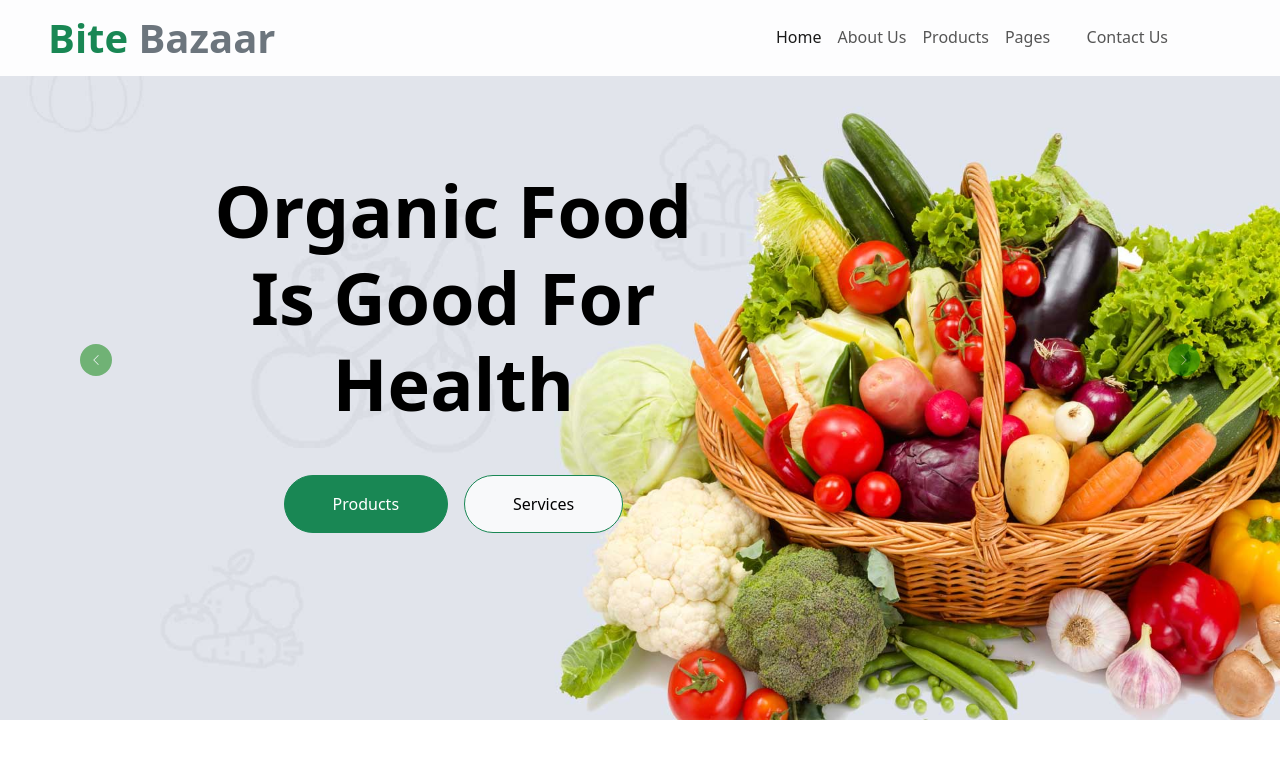
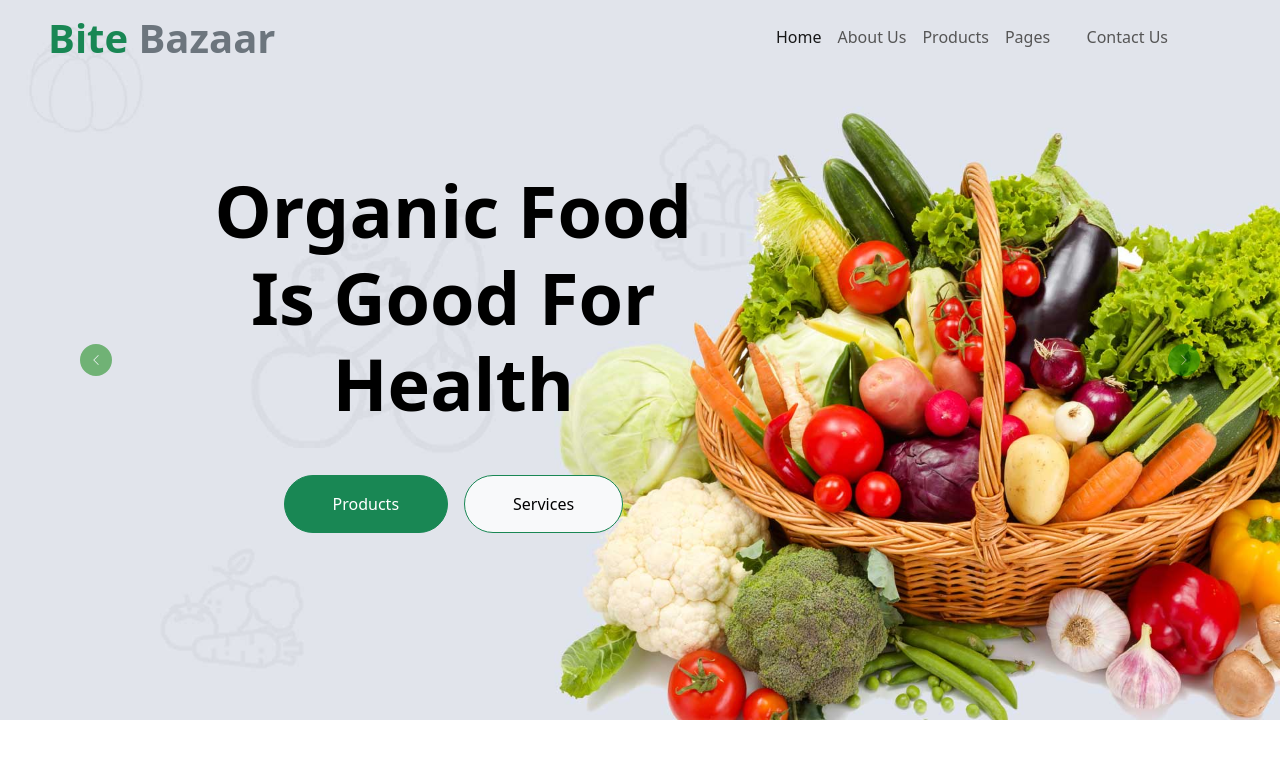
Before and after one commit to Ijazliaqat/Final_Bootcamp_Project, a React (Create React App) app: page / in a window 1280 px wide. Shown: the top 758 px of the page. Built offline with nearby package versions, Linux system fonts and the light colour scheme.

Commit message:
#commenct changs in architecture

```diff
--- a/src/componets/header/header.css
+++ b/src/componets/header/header.css
@@ -1,6 +1,13 @@
+.fixed-top {
+    height: 80px;
+    position: fixed;
+    top: 0;
+    left: 0;
+    right: 0;
+    transition: background-color 0.5s ease-in-out;
+}
 
-.fixed-top {
-    transition: .5s;
+.fixed-top.scrolled {
     background-color: rgb(253, 253, 254);
 }
 
--- a/src/componets/header/header.jsx
+++ b/src/componets/header/header.jsx
@@ -1,10 +1,27 @@
-import React from "react";
+import React, { useEffect, useState } from "react";
 import "./header.css";
 
 const Header = () => {
+  const [scrolled, setScrolled] = useState(false);
+
+  useEffect(() => {
+    const handleScroll = () => {
+      if (window.scrollY > 50) {
+        setScrolled(true);
+      } else {
+        setScrolled(false);
+      }
+    };
+
+    window.addEventListener('scroll', handleScroll);
+    return () => {
+      window.removeEventListener('scroll', handleScroll);
+    };
+  }, []);
+
   return (
     <div>
-      <div class="container-fluid fixed-top px-0 wow fadeIn" data-wow-delay="0.1s">
+      <div class={`container-fluid fixed-top ${scrolled?'scrolled':''} px-0 wow fadeIn`}data-wow-delay="0.1s">
         <nav class="navbar navbar-expand-lg navbar-light py-lg-0 px-lg-5 wow fadeIn" data-wow-delay="0.1s">
           <a href="index.html" class="navbar-brand ms-4 ms-lg-0">
             <h1 class="fw-bold text-success m-0">Bite <span class="text-secondary">Bazaar</span></h1>
```
Also changed, not shown: src/componets/authentication/sign-in/sign-in.jsx (added, +9 -0 lines), src/componets/authentication/sign-up/sign-up.jsx (added, +10 -0 lines), src/componets/authentication/sign-in/sigin-in.css (added), src/componets/authentication/sign-up/sign-up.css (added).
